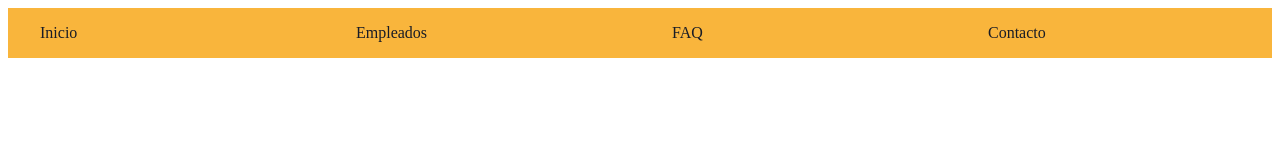
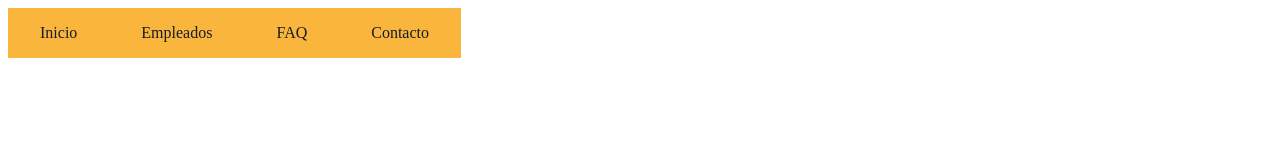
Before and after one commit to S3bast1an022/menuDesplegable, a plain HTML site: page index.html in a window 1280 px wide. Drawn offline with Linux system fonts and the light colour scheme.

Commit message:
Update style.css

```diff
--- a/style.css
+++ b/style.css
@@ -1,6 +1,6 @@
 /* Asegura que el menú ocupe todo el ancho de la pantalla */
 .menuCSS3 {
-    width: 100%; /* El menú ocupa todo el ancho de la pantalla */
+    width: 10%; /* El menú ocupa todo el ancho de la pantalla */
     background-color: #F9B53C; /* El color de fondo del menú */
 }
 
```
